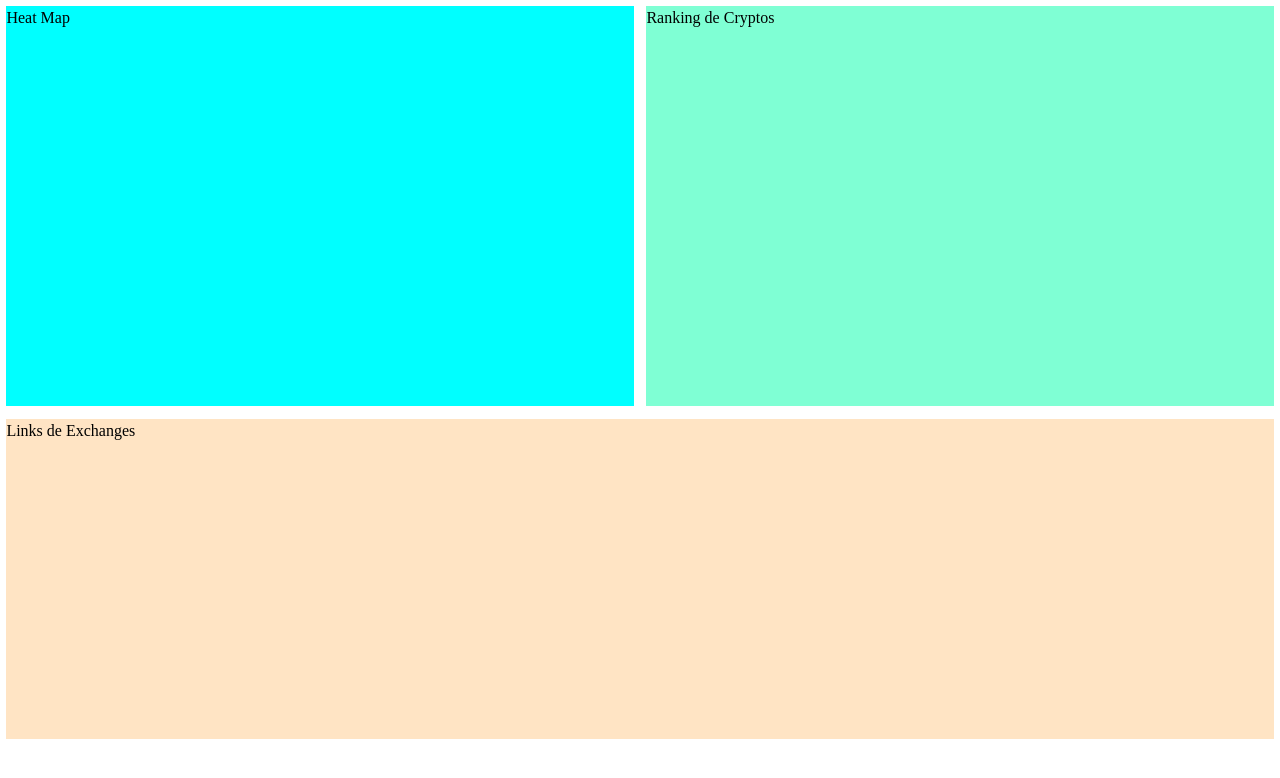
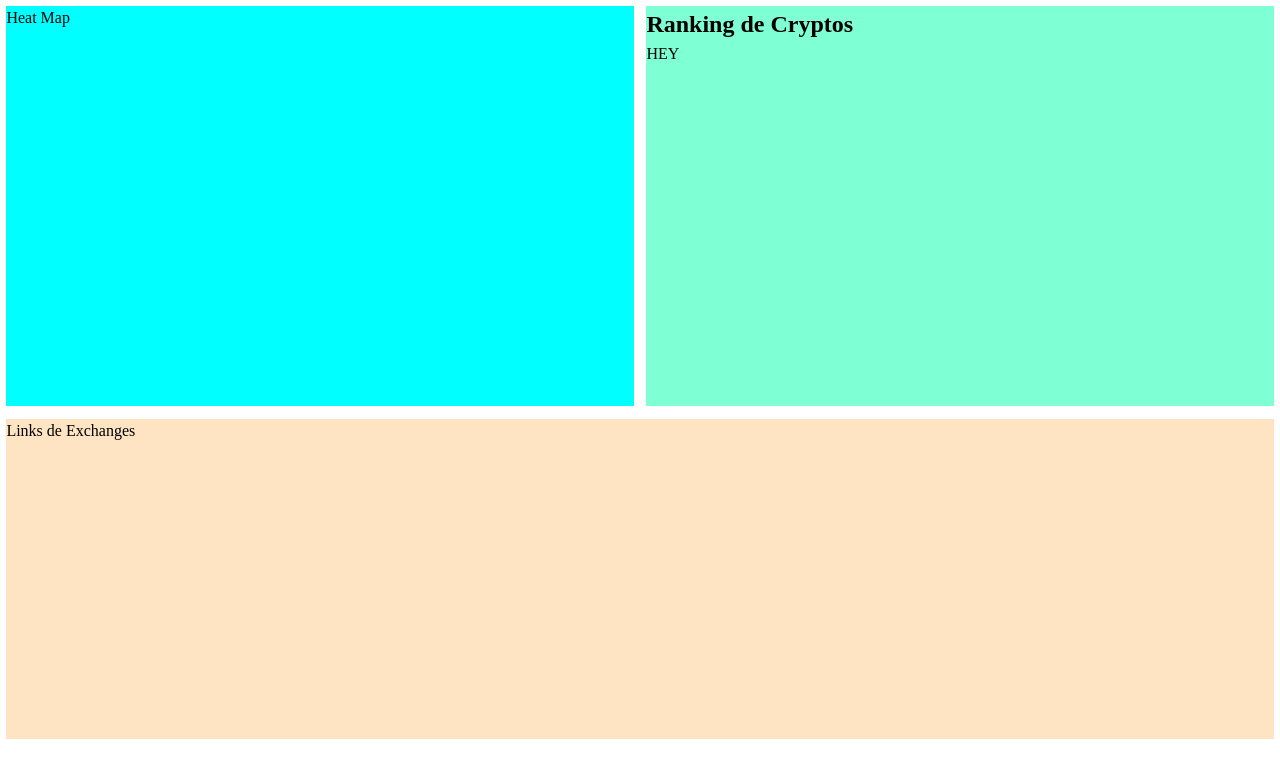
Before and after one commit to jalvarezz13/J2ACoin, a React (Create React App) app: page / in a window 1280 px wide. Shown: the top 778 px of the page. Built offline with nearby package versions, Linux system fonts and the light colour scheme; no server answers.

Commit message:
Get an alement from the ranking list

```diff
--- a/package.json
+++ b/package.json
@@ -6,6 +6,7 @@
     "@testing-library/jest-dom": "^5.14.1",
     "@testing-library/react": "^12.0.0",
     "@testing-library/user-event": "^13.2.1",
+    "axios": "^0.26.0",
     "react": "^17.0.2",
     "react-dom": "^17.0.2",
     "react-scripts": "5.0.0",
@@ -34,5 +35,6 @@
       "last 1 firefox version",
       "last 1 safari version"
     ]
-  }
+  },
+  "proxy": "http://localhost:5000"
 }
--- a/public/index.html
+++ b/public/index.html
@@ -7,7 +7,7 @@
     <title>J2A Coin</title>
   </head>
   <body>
-    <noscript>You need to enable JavaScript to run this app.</noscript>
+    <!-- <noscript>You need to enable JavaScript to run this app.</noscript> -->
     <div id="root"></div>
   </body>
 </html>
--- a/src/App.js
+++ b/src/App.js
@@ -1,11 +1,15 @@
 import React from "react";
 import "./App.css";
+import CryptoRanking from "./components/CryptoRanking/CryptoRanking";
 
 function App() {
   return (
     <div className="container">
       <div className="heatmap-box">Heat Map</div>
-      <div className="crypto-ranking">Ranking de Cryptos</div>
+      <div className="crypto-ranking">
+        <h2>Ranking de Cryptos</h2>
+        <CryptoRanking />
+      </div>
       <div className="exchanges-links">Links de Exchanges</div>
     </div>
   );
--- /dev/null
+++ b/src/components/CryptoRanking/CryptoRanking.js
@@ -0,0 +1,18 @@
+import React from "react";
+// import PropTypes from 'prop-types'
+
+import "./CryptoRanking.css";
+
+const CryptoRanking = (props) => {
+  const request = async () => {
+    await fetch("/ranking").then(res => res.json()).then(res => console.log(res));
+  };
+
+  request();
+
+  return <div>HEY</div>;
+};
+
+// CryptoRanking.propTypes = {}
+
+export default CryptoRanking;
```
Also changed, not shown: src/components/CryptoRanking/CryptoRanking.css (added), 2 other files (tests, documents, lock files or other folders).
